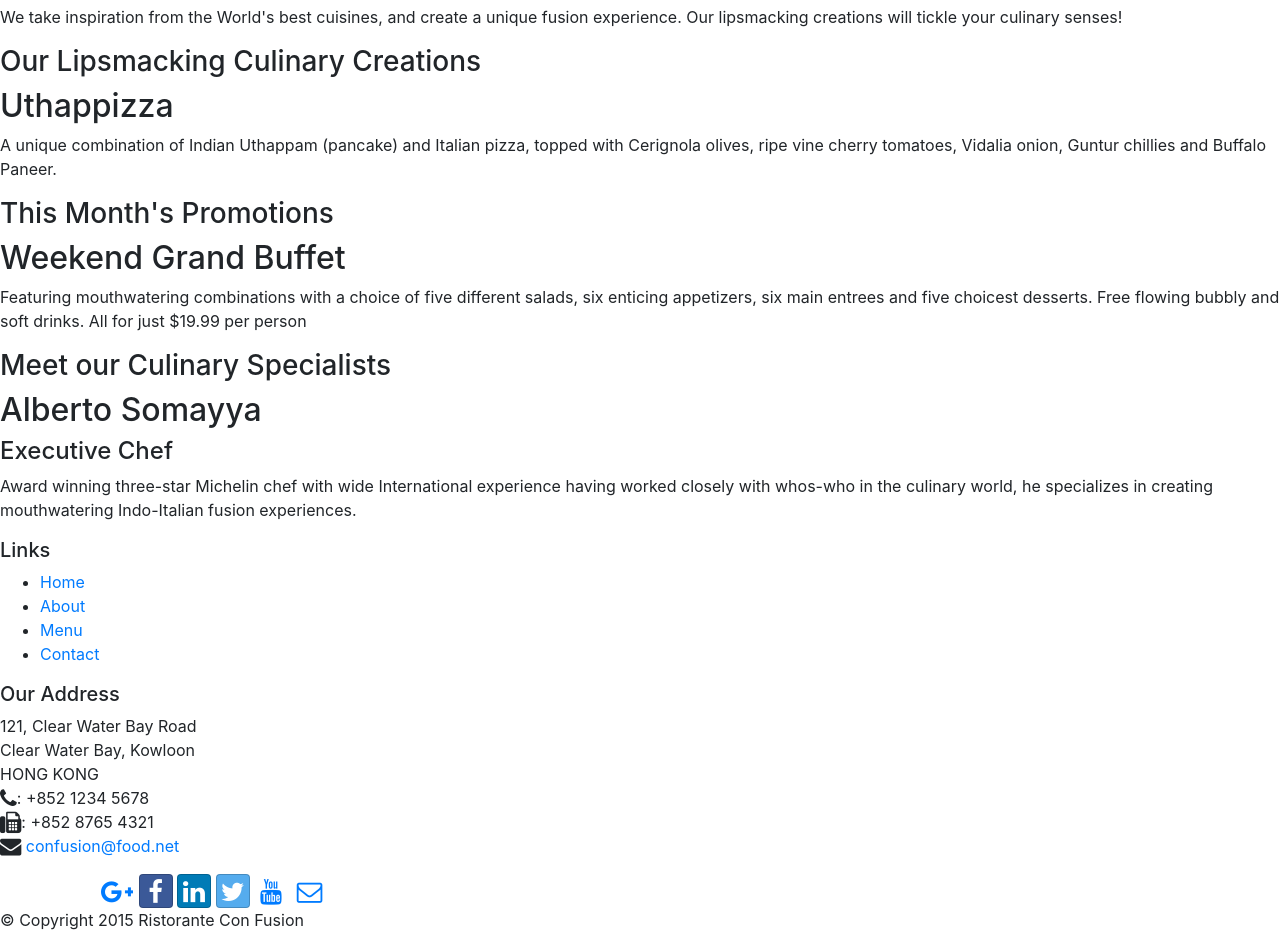
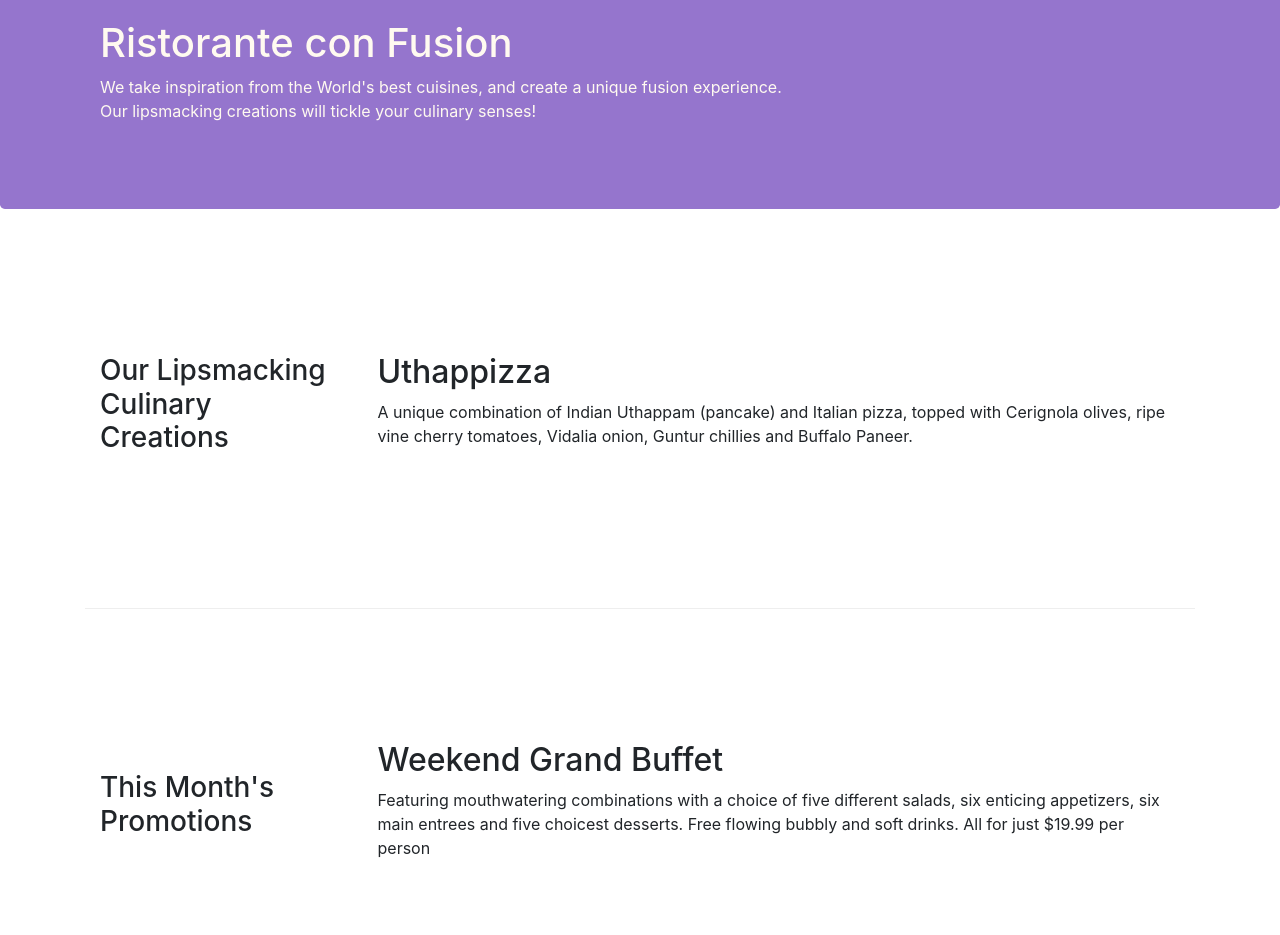
Before and after one commit to hilrenato/first_project, a website: page index.html in a window 1280 px wide. Shown: the part 101-1036 px from the top of the page. Drawn offline with nearby package versions, Linux system fonts and the light colour scheme.

Commit message:
Bootstrap Grid Part 2

```diff
--- a/css/styles.css
+++ b/css/styles.css
@@ -1,3 +1,36 @@
+
+.row-header{
+    margin:0px auto;
+    padding:0px;
+}
+
+.row-content {
+    margin:0px auto;
+    padding: 50px 0px 50px 0px;
+    border-bottom: 1px ridge;
+    min-height:400px;
+}
+
+.footer{
+    background-color: #D1C4E9;
+    margin:0px auto;
+    padding: 20px 0px 20px 0px;
+}
+
+.jumbotron {
+    padding:70px 30px 70px 30px;
+    margin:0px auto;
+    background: #9575CD ;
+    color:floralwhite;
+}
+
+address{
+    font-size:80%;
+    margin:0px;
+    color:#0f0f0f;
+}
+
+
 body{
     padding:50px 0px 0px 0px;
     z-index:0;
--- a/index.html
+++ b/index.html
@@ -33,46 +33,46 @@
               </div>
           </div>
   </nav>
-    <header>
-        <div>
-            <div>
-                <div>
+    <header class="jumbotron">
+        <div class="container">
+            <div class="row row-header">
+                <div class="col-12 col-sm-8">
                     <h1>Ristorante con Fusion</h1>
                     <p>We take inspiration from the World's best cuisines, and create a unique fusion experience. Our lipsmacking creations will tickle your culinary senses!</p>
                 </div>
-                <div>
+                <div class="col-sm col-md">
                 </div>
             </div>
         </div>
     </header>
 
-    <div>
-        <div>
-            <div>
+    <div class="container">
+        <div class="row row-content align-items-center">
+            <div class="col-sm-4 col-md-3 flex-last">
                 <h3>Our Lipsmacking Culinary Creations</h3>
             </div>
-            <div>
+            <div class="col-sm  col-md flex-first">
                 <h2>Uthappizza</h2>
                 <p>A unique combination of Indian Uthappam (pancake) and Italian pizza, topped with Cerignola olives, ripe vine cherry tomatoes, Vidalia onion, Guntur chillies and Buffalo Paneer.</p>
             </div>
         </div>
 
 
-        <div>
-            <div>
+        <div class="row row-content align-items-center">
+            <div class="col-sm-4 col-md-3">
                 <h3>This Month's Promotions</h3>
             </div>
-            <div>
+            <div class="col-sm col-md">
                 <h2>Weekend Grand Buffet</h2>
                 <p>Featuring mouthwatering combinations with a choice of five different salads, six enticing appetizers, six main entrees and five choicest desserts. Free flowing bubbly and soft drinks. All for just $19.99 per person </p>
             </div>
         </div>
 
-        <div>
-            <div>
+        <div class="row row-content align-items-center">
+            <div class="col-sm-4 col-md-3 flex-last">
                 <h3>Meet our Culinary Specialists</h3>
             </div>
-            <div>
+            <div class="col-sm col-md flex-first">
                 <h2>Alberto Somayya</h2>
                 <h4>Executive Chef</h4>
                 <p>Award winning three-star Michelin chef with wide International experience having worked closely with whos-who in the culinary world, he specializes in creating mouthwatering Indo-Italian fusion experiences. </p>
@@ -80,19 +80,19 @@
         </div>
     </div>
 
-    <footer>
-        <div>
-            <div>
-                <div>
+    <footer class="footer">
+        <div class="container">
+            <div class="row">
+                <div class="col-5 offset-1 col-sm-2">
                     <h5>Links</h5>
-                    <ul>
+                    <ul class="list-unstyled">
                         <li><a href="#">Home</a></li>
                         <li><a href="#">About</a></li>
                         <li><a href="#">Menu</a></li>
                         <li><a href="#">Contact</a></li>
                     </ul>
                 </div>
-                <div>
+                <div class="col-6 col-sm-5">
                     <h5>Our Address</h5>
                     <address>
     		              121, Clear Water Bay Road<br>
@@ -102,10 +102,9 @@
     		              <i class="fa fa-fax fa-lg"></i>: +852 8765 4321<br>
     		              <i class="fa fa-envelope fa-lg"></i>
                       <a href="mailto:confusion@food.net">confusion@food.net</a>
-
     		           </address>
                 </div>
-                <div class="col-sm-4 align-self-center">
+                <div class="col col-sm-4 align-self-center">
                   <div style="text-align:center">
                       <a class="btn btn-social-icon btn-google-plus" href="http://google.com/+"><i class="fa fa-google-plus"></i></a>
                       <a class="btn btn-social-icon btn-facebook" href="http://www.facebook.com/profile.php?id="><i class="fa fa-facebook"></i></a>
@@ -116,8 +115,8 @@
                   </div>
                 </div>
            </div>
-           <div>
-                <div>
+           <div class="row justify-content-center">
+                <div class="col-auto">
                     <p>© Copyright 2015 Ristorante Con Fusion</p>
                 </div>
            </div>
@@ -127,6 +126,7 @@
      <script src="node_modules/jquery/dist/jquery.min.js"></script>
      <script src="node_modules/tether/dist/js/tether.min.js"></script>
      <script src="node_modules/bootstrap/dist/js/bootstrap.min.js"></script>
+
 </body>
 
 </html>
```
Also changed, not shown: aboutus.html (+2 -0 lines). Lines whose indentation alone changed are shown as unchanged.
